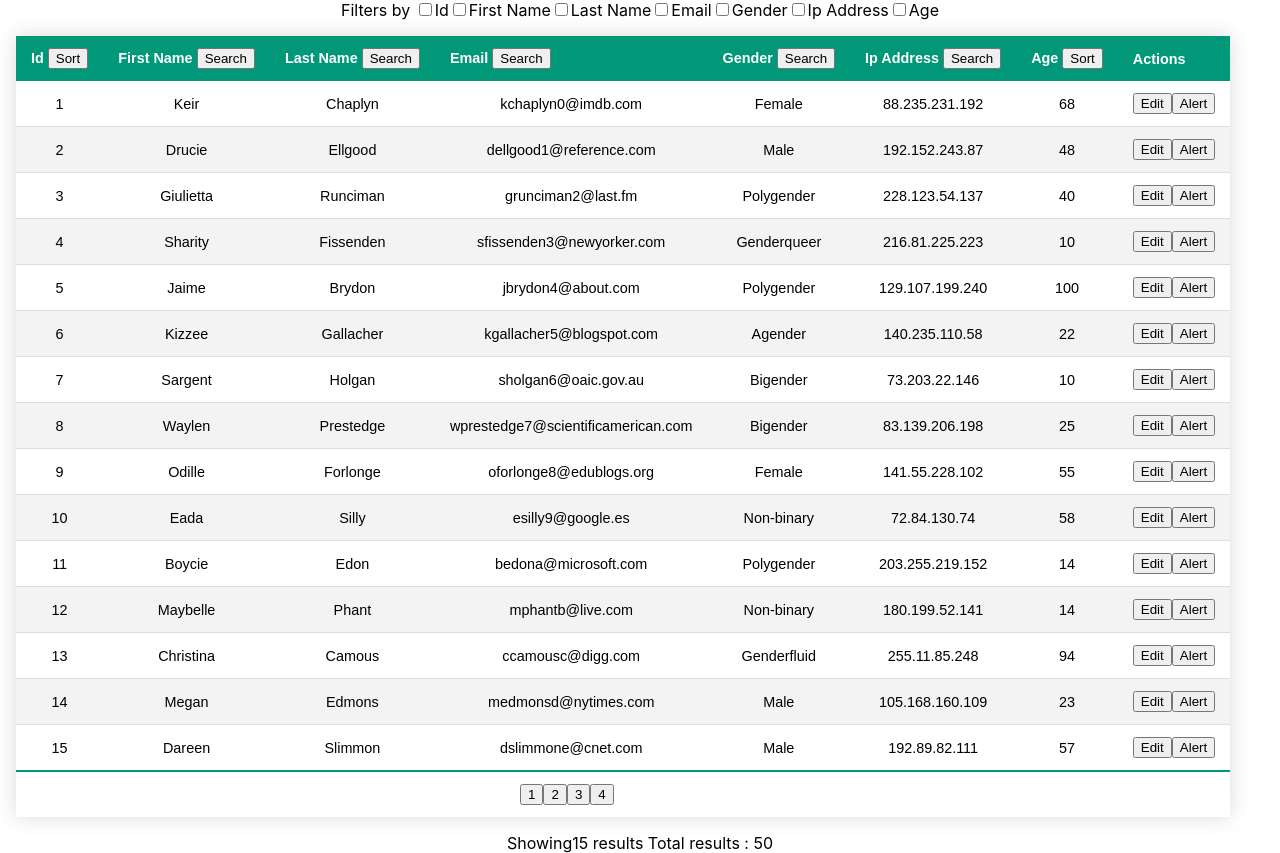
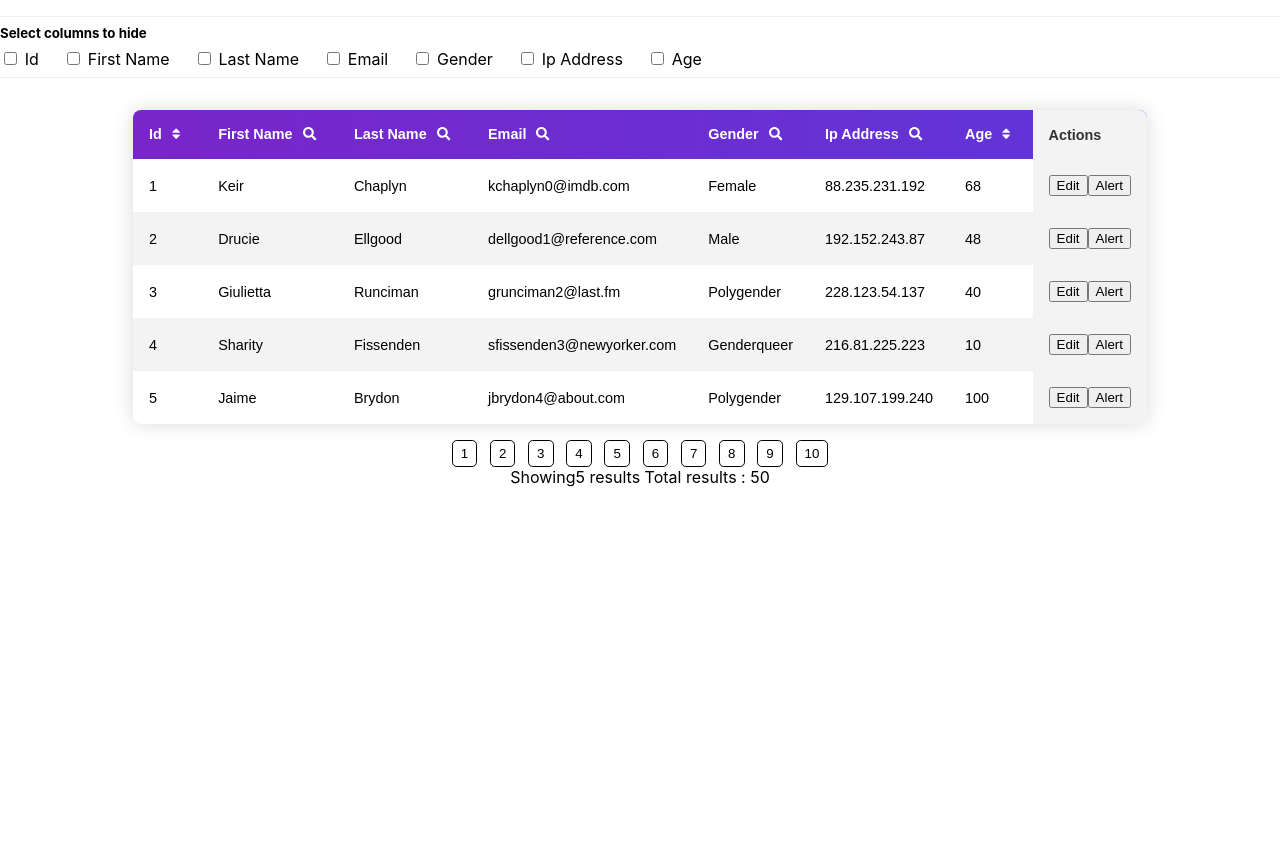
Before and after one commit to Alellujah/hajpa-task, a React (Create React App) app in the folder hajpa/: page / in a window 1280 px wide. After the commit the page ends 800 px from the top, so only its background shows below. Built offline with nearby package versions, Linux system fonts and the light colour scheme.

Commit message:
added pagination , more styles

```diff
--- a/hajpa/package.json
+++ b/hajpa/package.json
@@ -3,6 +3,9 @@
   "version": "0.1.0",
   "private": true,
   "dependencies": {
+    "@fortawesome/fontawesome-svg-core": "^1.2.35",
+    "@fortawesome/free-solid-svg-icons": "^5.15.3",
+    "@fortawesome/react-fontawesome": "^0.1.14",
     "@testing-library/jest-dom": "^5.13.0",
     "@testing-library/react": "^11.2.7",
     "@testing-library/user-event": "^12.8.3",
--- a/hajpa/src/App.css
+++ b/hajpa/src/App.css
@@ -1,5 +1,6 @@
 .App {
-  text-align: center;
+  max-width: 100%;
+  overflow: hidden;
 }
 
 .App-logo {
--- a/hajpa/src/components/Table/Table.css
+++ b/hajpa/src/components/Table/Table.css
@@ -1,33 +1,125 @@
 .table th {
   position: relative;
 }
+.container {
+  width: 100%;
+  display: flex;
+  align-items: center;
+  flex-direction: column;
+  z-index: 0;
+}
+.table th {
+  /* Creating problems w search box*/
+  /* overflow: hidden;
+  text-overflow: ellipsis;
+  white-space: nowrap; */
+}
+.table td,
+.table th {
+  white-space: nowrap;
+}
+.table-header-icon {
+  cursor: pointer;
+  background: transparent;
+  border: 0;
+  color: white;
+}
+table .actions {
+  position: sticky;
+  right: 0;
+}
+table th.actions {
+  color: #333333;
+  background: #f3f3f3;
+}
+table td.actions {
+  background: #f3f3f3;
+}
 .table {
+  border-radius: 0.5rem;
+  display: inline-block;
   border-collapse: collapse;
   margin: 1rem;
   font-size: 0.9em;
   font-family: sans-serif;
-  max-width: 100%;
+  max-width: 100vw;
   overflow-x: scroll;
   box-shadow: 0 0 20px rgba(0, 0, 0, 0.15);
+  overflow-y: hidden;
 }
+tfoot td {
+  text-align: center;
+}
+.table thead tr {
+  background: linear-gradient(270deg, #1169ff, #7925ca);
+  background-size: 400% 400%;
 
-.table thead tr {
-  background-color: #009879;
+  -webkit-animation: AnimationName 0s ease infinite;
+  -moz-animation: AnimationName 0s ease infinite;
+  animation: AnimationName 0s ease infinite;
   color: #ffffff;
   text-align: left;
 }
 .table th,
 .table td {
-  padding: 12px 15px;
+  padding: 1rem;
 }
 .table tbody tr {
-  border-bottom: 1px solid #dddddd;
+  /* border-bottom: 1px solid #dddddd; */
 }
 
 .table tbody tr:nth-of-type(even) {
   background-color: #f3f3f3;
 }
 
-.table tbody tr:last-of-type {
-  border-bottom: 2px solid #009879;
+@-webkit-keyframes AnimationName {
+  0% {
+    background-position: 0% 50%;
+  }
+  50% {
+    background-position: 100% 50%;
+  }
+  100% {
+    background-position: 0% 50%;
+  }
 }
+@-moz-keyframes AnimationName {
+  0% {
+    background-position: 0% 50%;
+  }
+  50% {
+    background-position: 100% 50%;
+  }
+  100% {
+    background-position: 0% 50%;
+  }
+}
+@keyframes AnimationName {
+  0% {
+    background-position: 0% 50%;
+  }
+  50% {
+    background-position: 100% 50%;
+  }
+  100% {
+    background-position: 0% 50%;
+  }
+}
+
+.table::-webkit-scrollbar-track {
+  -webkit-box-shadow: inset 0 0 6px rgba(238, 238, 238, 0.3);
+  border-radius: 20px;
+  background-color: #f5f5f5;
+}
+
+.table::-webkit-scrollbar {
+  height: 8px;
+  width: 24px;
+  background-color: #f5f5f5;
+}
+
+.table::-webkit-scrollbar-thumb {
+  border-radius: 1rem;
+  -webkit-box-shadow: inset 0 0 4px rgba(238, 238, 238, 0.3);
+  background-color: #555;
+}
--- a/hajpa/src/components/Table/Table.tsx
+++ b/hajpa/src/components/Table/Table.tsx
@@ -4,6 +4,8 @@ import { normalizeString } from "../../helper/helper";
 import { TableFilter } from "../TableFilter/TableFilter";
 import { TablePagination } from "../TablePagination/TablePagination";
 import { TableSearch } from "../TableSearch/TableSearch";
+import { FontAwesomeIcon } from "@fortawesome/react-fontawesome";
+import { faSort, faSearch } from "@fortawesome/free-solid-svg-icons";
 import "./Table.css";
 
 export interface TableAction<T> {
@@ -55,6 +57,7 @@ export const Table: <T>(
     return type ? (
       type === "string" ? (
         <button
+          className="table-header-icon"
           onClick={(e) => {
             setOpenSearch({
               open: OpenSearch?.open ? !OpenSearch.open : true,
@@ -62,10 +65,19 @@ export const Table: <T>(
             });
           }}
         >
-          Search
+          <FontAwesomeIcon icon={faSearch} />
         </button>
       ) : type === "number" ? (
-        <button onClick={() => onSort(key)}>Sort</button>
+        <button
+          className="table-header-icon"
+          onClick={() => {
+            onSort(key);
+            setPageNumber(1); //maybe we should sort visible results...
+            setShowRecordsFrom(0);
+          }}
+        >
+          <FontAwesomeIcon icon={faSort} />
+        </button>
       ) : null
     ) : null;
   };
@@ -110,7 +122,11 @@ export const Table: <T>(
               </th>
             )
         )}
-        {tableActions.length > 0 && <th key={"actions"}>Actions</th>}
+        {tableActions.length > 0 && (
+          <th className={"actions"} key={"actions"}>
+            Actions
+          </th>
+        )}
       </>
     ) : null;
 
@@ -127,7 +143,7 @@ export const Table: <T>(
           );
         })}
         {tableActions.length > 0 && (
-          <td key={`actions ${i}`}>
+          <td className={"actions"} key={`actions ${i}`}>
             {tableActions.map((action, i) => {
               return (
                 <button
@@ -147,33 +163,25 @@ export const Table: <T>(
   return (
     <>
       {OriginalData.length > 0 ? (
-        <>
-          <div>
-            Filters by{" "}
+        <div className="container">
           <TableFilter
             ObjectKeys={objectKeys}
             ActiveFilters={ActiveFilters}
             setNewFilters={setActiveFilters}
           />
-          </div>
           <table className="table">
             <thead>
               <tr>{tableHeaders}</tr>
             </thead>
             <tbody>{data.length > 0 ? tableBody : "Nothing found"}</tbody>
-            <tfoot>
-              <tr>
-                <td colSpan={objectKeys.length - ActiveFilters.length}>
+          </table>
           <TablePagination
             dataSize={data.length}
             resultsPerPage={resultsPerPage}
-                    actualPage={setPageNumber}
+            newPage={setPageNumber}
+            actualPage={PageNumber}
             showRecordsFrom={setShowRecordsFrom}
           />
-                </td>
-              </tr>
-            </tfoot>
-          </table>
           <div>
             Showing
             {
@@ -182,7 +190,7 @@ export const Table: <T>(
             }{" "}
             results Total results : {OriginalData.length}
           </div>
-        </>
+        </div>
       ) : (
         <div>No data!</div>
       )}
--- a/hajpa/src/components/TableFilter/TableFilter.css
+++ b/hajpa/src/components/TableFilter/TableFilter.css
@@ -1,6 +1,18 @@
-.table-search {
-  position: absolute;
+.table-filter {
+  margin: 1rem;
+  border: 1px solid;
+  border-radius: 0.5rem;
+  border-color: #eee;
+  padding: 0.5rem;
   width: 100%;
-  top: 3rem;
-  left: 0;
 }
+.table-filter input {
+  cursor: pointer;
+}
+.table-filter label {
+  margin: 1rem 1.5rem 1rem 0.3rem;
+}
+.table-filter h5 {
+  margin-bottom: 0.5rem;
+  margin-top: 0;
+}
--- a/hajpa/src/components/TableFilter/TableFilter.tsx
+++ b/hajpa/src/components/TableFilter/TableFilter.tsx
@@ -31,5 +31,10 @@ export const TableFilter: React.FC<TableFilterProps> = ({
       <label htmlFor={h}>{_.startCase(h)}</label>
     </>
   ));
-  return <>{filters}</>;
+  return (
+    <div className="table-filter">
+      <h5>Select columns to hide</h5>
+      {filters}
+    </div>
+  );
 };
--- a/hajpa/src/components/TablePagination/TablePagination.css
+++ b/hajpa/src/components/TablePagination/TablePagination.css
@@ -1,6 +1,21 @@
-.table-search {
-  position: absolute;
-  width: 100%;
-  top: 3rem;
-  left: 0;
+.pagination button {
+  background: transparent;
+  border: 1px solid;
+  border-radius: 0.3rem;
+  margin: 0 0.4rem;
+  padding: 0.3rem 0.5rem;
+  cursor: pointer;
 }
+.pagination button:hover {
+  background: black;
+  color: white;
+  transition: all ease 0.2s;
+}
+.pagination {
+  display: flex;
+  align-items: center;
+  justify-content: center;
+}
+.pagination button.active {
+  border-color: aqua;
+}
--- a/hajpa/src/components/TablePagination/TablePagination.tsx
+++ b/hajpa/src/components/TablePagination/TablePagination.tsx
@@ -4,7 +4,8 @@ import "./TablePagination.css";
 export interface TablePaginationProps {
   dataSize: number;
   resultsPerPage: number;
-  actualPage: (pageNumber: number) => void;
+  actualPage: number;
+  newPage: (pageNumber: number) => void;
   showRecordsFrom: (number: number) => void;
 }
 
@@ -12,6 +13,7 @@ export const TablePagination: React.FC<TablePaginationProps> = ({
   dataSize,
   resultsPerPage,
   actualPage,
+  newPage,
   showRecordsFrom,
 }) => {
   const numberOfPages = Math.ceil(dataSize / resultsPerPage);
@@ -19,9 +21,10 @@ export const TablePagination: React.FC<TablePaginationProps> = ({
   for (let index = 0; index < numberOfPages; index++) {
     elements.push(
       <button
+        className={actualPage === index + 1 ? "active" : undefined}
         key={`footer ${index}`}
         onClick={() => {
-          actualPage(index + 1);
+          newPage(index + 1);
           showRecordsFrom(index * resultsPerPage);
         }}
       >
@@ -29,5 +32,5 @@ export const TablePagination: React.FC<TablePaginationProps> = ({
       </button>
     );
   }
-  return <>{elements}</>;
+  return <span className={"pagination"}>{elements}</span>;
 };
--- a/hajpa/src/components/TableSearch/TableSearch.css
+++ b/hajpa/src/components/TableSearch/TableSearch.css
@@ -3,4 +3,15 @@
   width: 100%;
   top: 3rem;
   left: 0;
+  z-index: 1;
+  padding: 0.3rem;
+  border-radius: 0.3rem;
+  border: 1px solid #eee;
+  box-shadow: 0px 0px 4px rgb(0 0 0 / 10%);
 }
+.table-search:focus,
+.table-search:focus-visible {
+  border: 2px solid rgb(0, 0, 0);
+  outline: 0;
+  transition: all ease 0.2s;
+}
--- a/hajpa/src/features/DummyFeature.tsx
+++ b/hajpa/src/features/DummyFeature.tsx
@@ -66,7 +66,7 @@ export const DummyFeature: React.FC<{}> = ({ ...props }) => {
         onSearch={onSearch}
         onSort={onSort}
         data={Persons}
-        resultsPerPage={15}
+        resultsPerPage={5}
         tableActions={tableActions}
       />
     </>
```
Also changed, not shown: 1 other file (tests, documents, lock files or other folders). Lines whose indentation alone changed are shown as unchanged.
